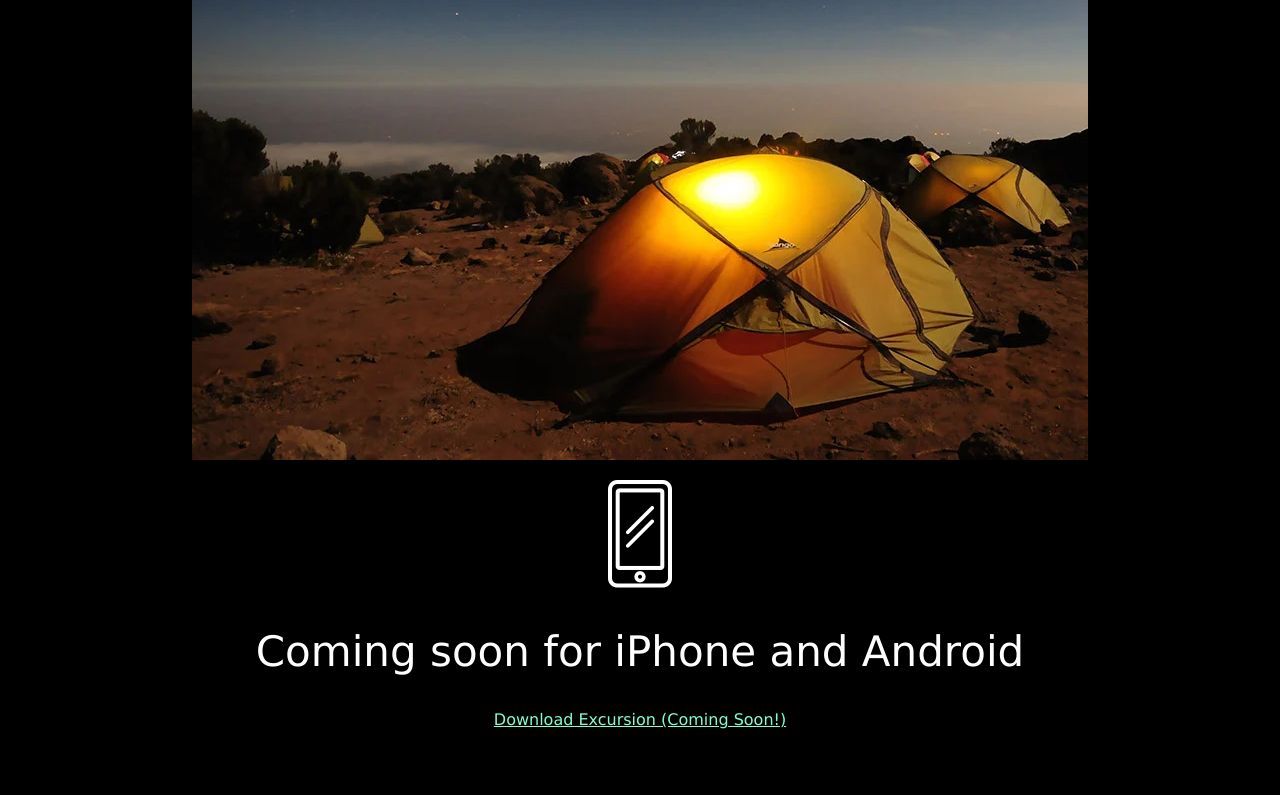
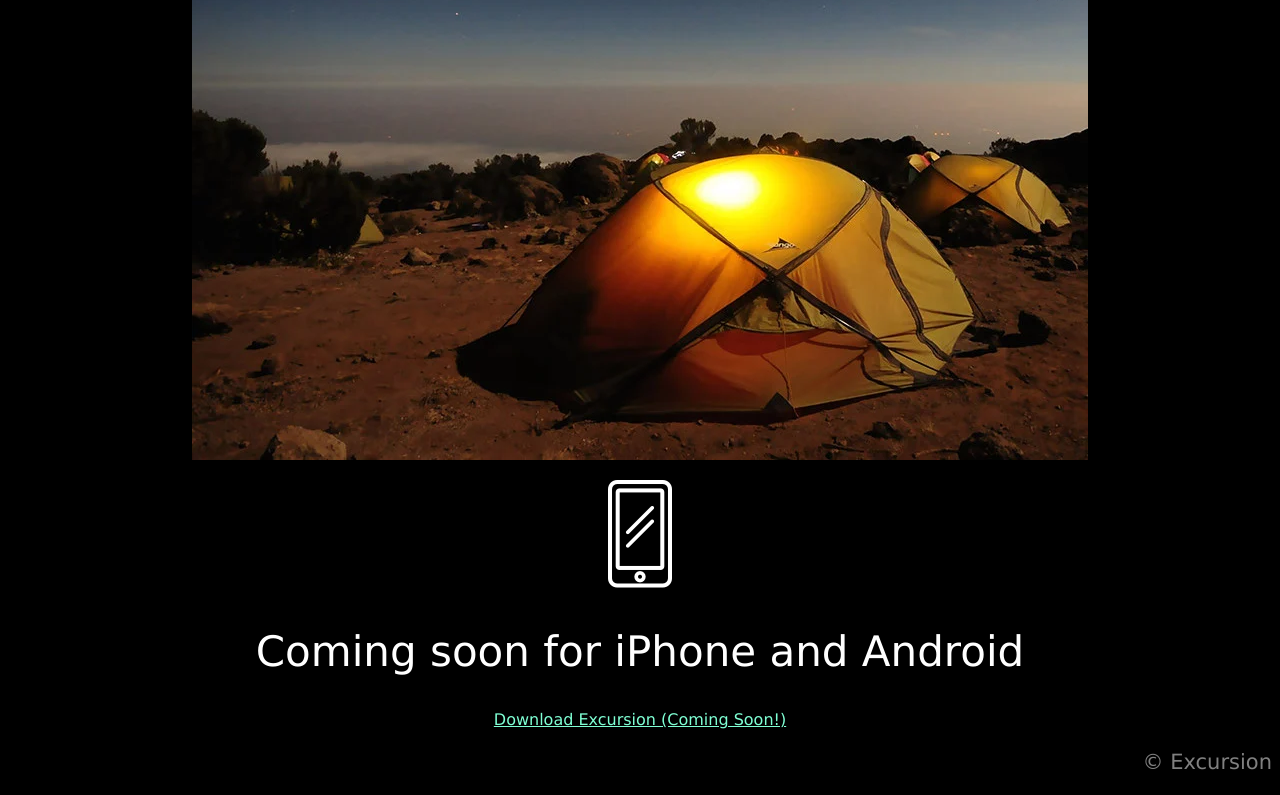
Before and after one commit to HarryHendry/excursion-3, a plain HTML site: page index.html in a window 1280 px wide. Shown: the part 552-1347 px from the top of the page. Before the commit the page ends 1297 px from the top, so only its background shows below. Drawn offline with Linux system fonts and the light colour scheme.

Commit message:
copyright excursion and final push

```diff
--- a/index.html
+++ b/index.html
@@ -19,6 +19,7 @@
 <p><img src="resources/images/phone (1).png"></p>
 <h2 class="header--secondary">Coming soon for iPhone and Android</h2>
 <p><a class="link--cta" href="#">Download Excursion (Coming Soon!)</a></p>
+<p class="footer--copyright">&copy; Excursion</p>
 </body>
 
 </html>
--- a/resources/css/style.css
+++ b/resources/css/style.css
@@ -28,3 +28,9 @@ body {
     font-size: 16px;
     color: aquamarine;
 }
+
+.footer--copyright {
+    font-size: 21px;
+    color: grey;
+    text-align: right;
+}
```
